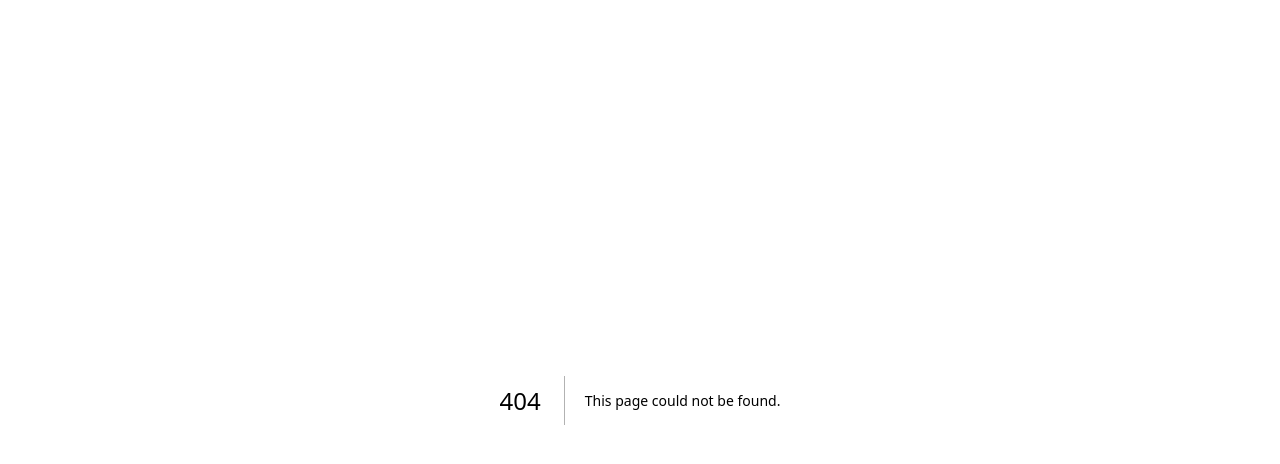
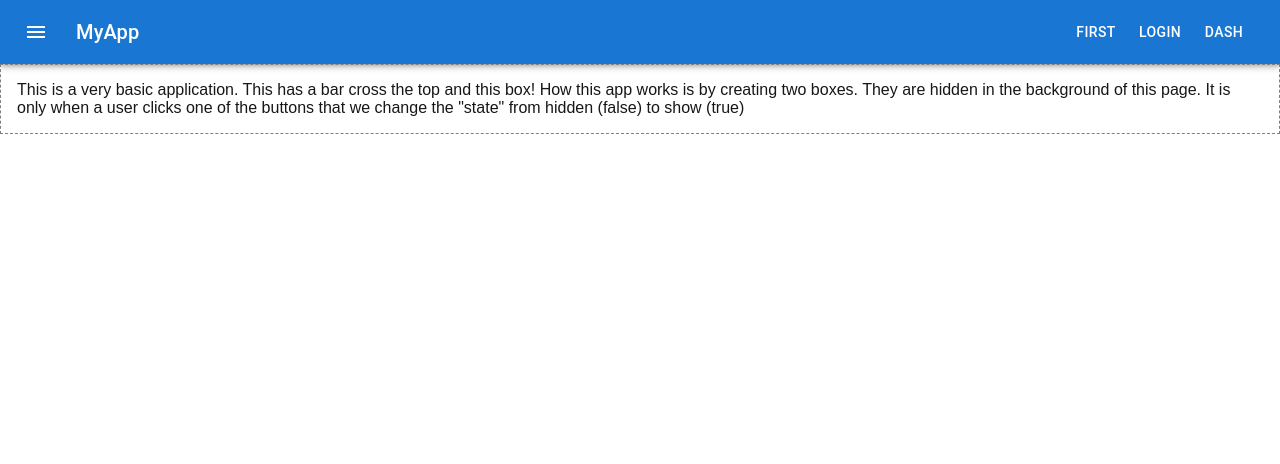
Before and after one commit to FrogWithWheels/RWAProject, a Next.js app: page /smallapp in a window 1280 px wide. Before the commit this address had no page. Shown: the top 464 px of the page. Built offline with nearby package versions, Linux system fonts and the light colour scheme.

Commit message:
Initial commit.

```diff
--- /dev/null
+++ b/src/app/smallapp/page.js
@@ -0,0 +1,71 @@
+'use client'
+import * as React from 'react';
+import AppBar from '@mui/material/AppBar';
+import Box from '@mui/material/Box';
+import Toolbar from '@mui/material/Toolbar';
+import Typography from '@mui/material/Typography';
+import Button from '@mui/material/Button';
+import IconButton from '@mui/material/IconButton';
+import MenuIcon from '@mui/icons-material/Menu';
+import {useState} from 'react';
+
+export default function MyApp() {
+	const [showLogin, setShowLogin] = useState(false);
+	const [showDash, setShowDash] = useState(false);
+	const [showFirstPage, setShowFirstPage] = useState(true);
+
+	function runShowLogin() {
+		setShowLogin(true);
+		setShowDash(false);
+		setShowFirstPage(false);
+	}
+
+	function runShowDash() {
+		setShowLogin(false);
+		setShowDash(true);
+		setShowFirstPage(false);
+	}
+
+	function runShowFirstPage() {
+		setShowLogin(false);
+		setShowDash(false);
+		setShowFirstPage(true);
+	}
+
+	return (
+		<Box sx={{ flexGrow: 1 }}>
+			<AppBar position="static">
+				<Toolbar>
+					<IconButton size="large" edge="start" color="inherit" aria-label="menu" sx={{ mr: 2 }}>
+						<MenuIcon/>
+					</IconButton>
+					<Typography variant="h6" component="div" sx={{ flexGrow: 1 }}>
+						MyApp
+					</Typography>
+					<Button color="inherit" onClick={runShowFirstPage}>First</Button>
+					<Button color="inherit" onClick={runShowLogin}>Login</Button>
+					<Button color="inherit" onClick={runShowDash}>Dash</Button>
+				</Toolbar>
+			</AppBar>
+			{showFirstPage &&
+				<Box component="section" sx={{ p: 2, border: '1px dashed grey' }}>
+				This is a very basic application. This has a bar cross the top and this box!
+				How this app works is by creating two boxes. They are hidden in the background of this page.
+				It is only when a user clicks one of the buttons that we change the "state" from hidden (false) to show (true)
+				</Box>
+			}
+
+			{showLogin &&
+				<Box component="section" sx={{ p: 2, border: '1px dashed grey' }}>
+				This box is hidden until you click the button! Imagine this is one page in your app!
+				</Box>
+			}
+
+			{showDash &&
+				<Box component="section" sx={{ p: 2, border: '1px dashed grey' }}>
+				Let's pretend this is the dashboard!
+				</Box>
+			}
+		</Box>
+	);
+}
```
